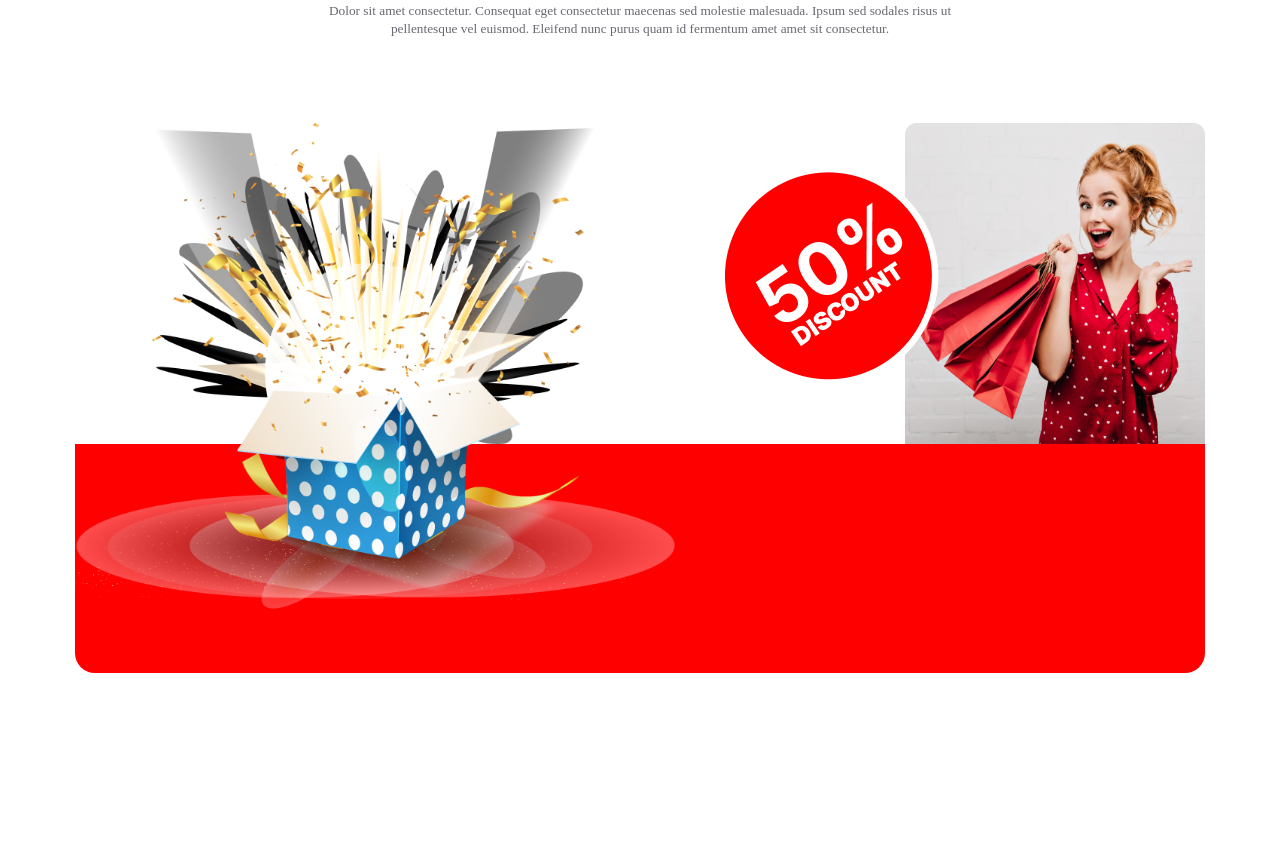
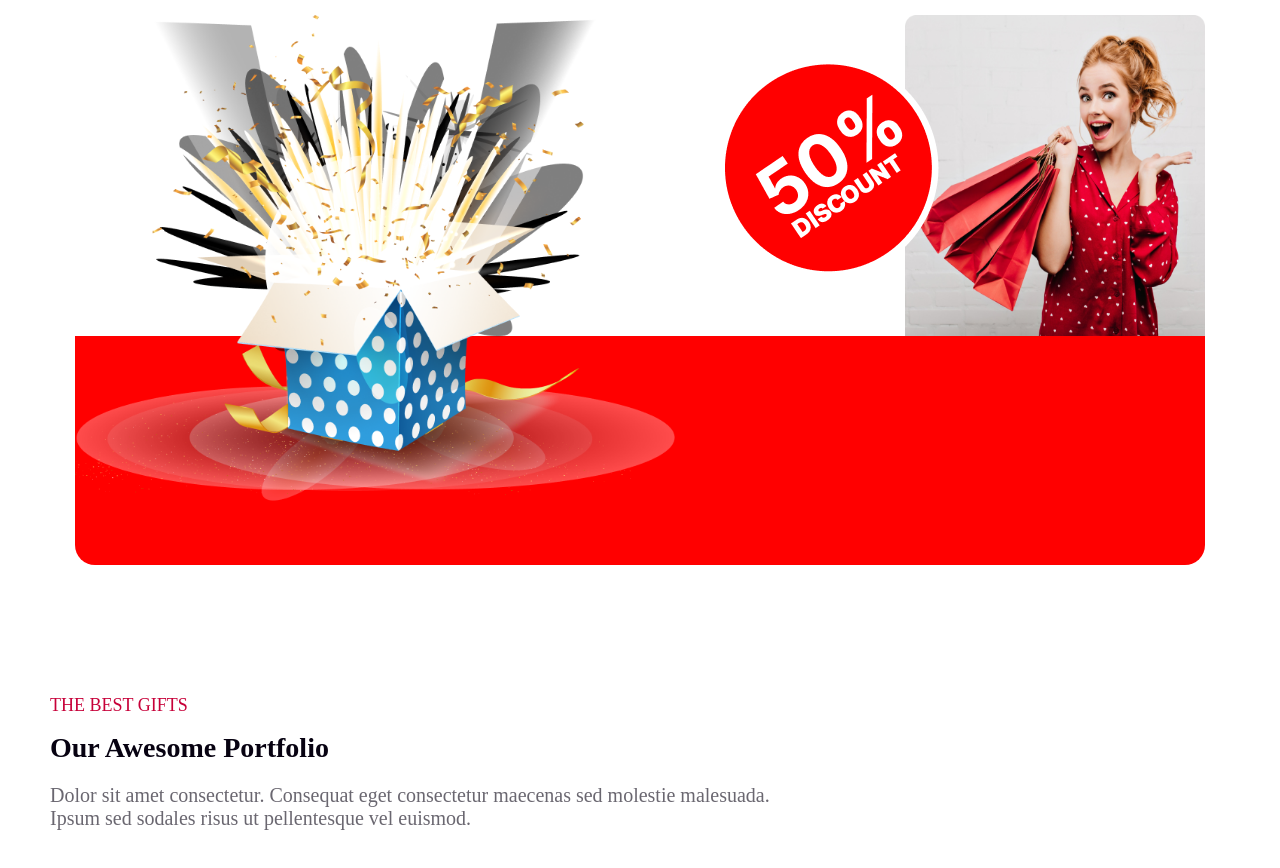
Before and after one commit to jahid1100/new-year-page, a plain HTML site: page index.html in a window 1280 px wide. Shown: the part 3452-4320 px from the top of the page. Before the commit the page ends 4125 px from the top, so only its background shows below. Drawn offline with Linux system fonts and the light colour scheme; a web font is replaced by a local one.

Commit message:
best section description

```diff
--- a/css/style.css
+++ b/css/style.css
@@ -275,7 +275,7 @@ margin-top: 0px;
 
 /* ----------------------Hodidays Sale Section---------------- */
 .holidays-sale-container{
-    padding: 50px 50px 70px;
+    margin: 50px 50px 70px;
 
 }
 .offfer-description{
@@ -348,3 +348,30 @@ margin-top: 0px;
     right: 0;
     z-index: 1;
 }
+
+/* -----------------------Best Gift Section------------------------- */
+.best-gift-container{
+    margin: 130px 0px 28px 50px
+}
+.best-gift-title{
+    color: #C70039;
+font-size: 18px;
+font-weight: 400;
+margin-bottom: 16px;
+
+}
+.best-gift-description{
+    color: #070211;
+font-size: 28px;
+font-weight: 700;
+text-transform: capitalize;
+margin-top: 0px;
+margin-bottom: 15px;
+}
+.best-gift-meta-description{
+    color: #07021199;
+font-size: 20px;
+font-weight: 400;
+padding: 0px 500px 10px 0px;
+}
+/* ----------------------Best gift img section------------------------------- */
--- a/index.html
+++ b/index.html
@@ -100,9 +100,13 @@
                 <div class="srprize-box"><img src="./css/imges/Group 75.png" alt=""></div>
                 <div class="surprizing-discount"><img src="./css/imges/Group 44.png" alt=""></div>
                 <div class="surprizing-girl"><img src="./css/imges/Rectangle 1.png" alt=""></div>
-
-
-
+            </div>
+        </section>
+        <section>
+            <div class="best-gift-container">
+                <h6 class="best-gift-title">THE BEST GIFTS</h6>
+                <h4 class="best-gift-description">Our Awesome Portfolio</h4>
+                <p class="best-gift-meta-description">Dolor sit amet consectetur. Consequat eget consectetur maecenas sed molestie malesuada. Ipsum sed sodales risus ut pellentesque vel euismod. </p>
             </div>
         </section>
     </main>
```
